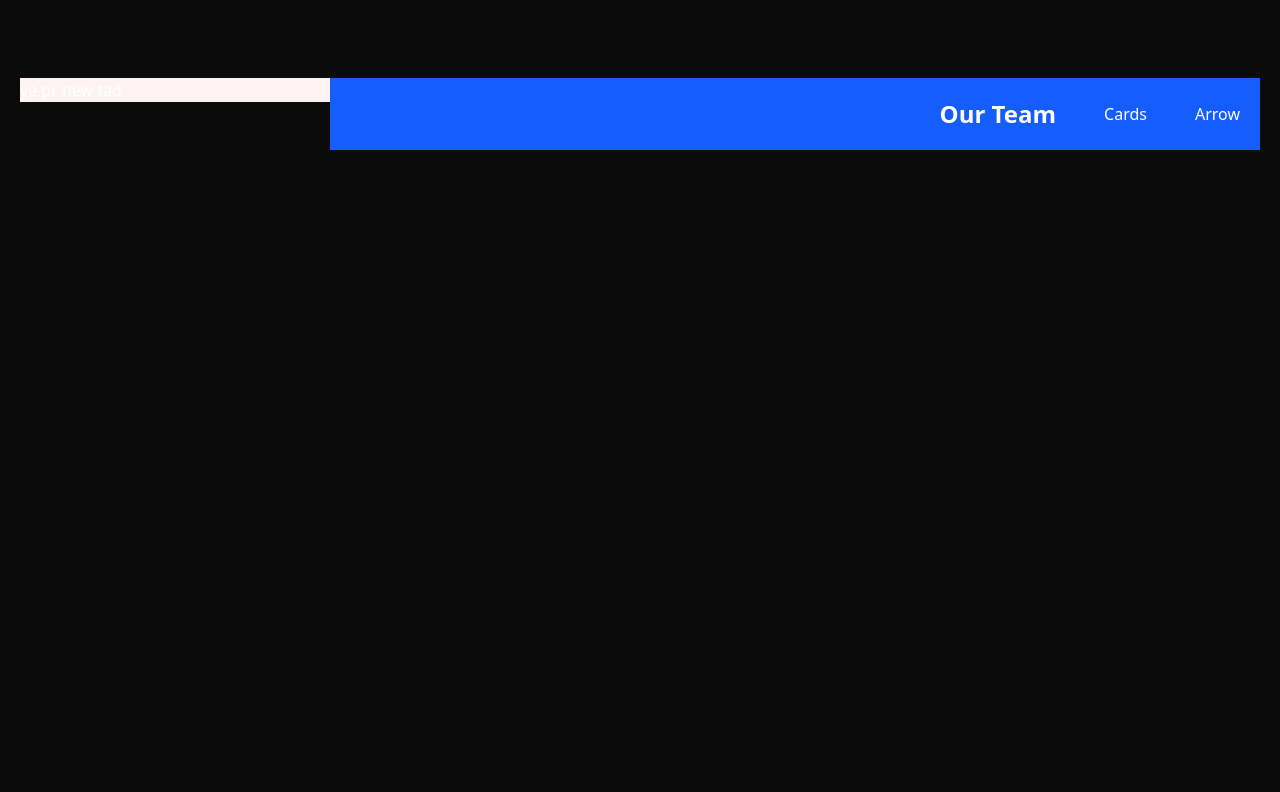
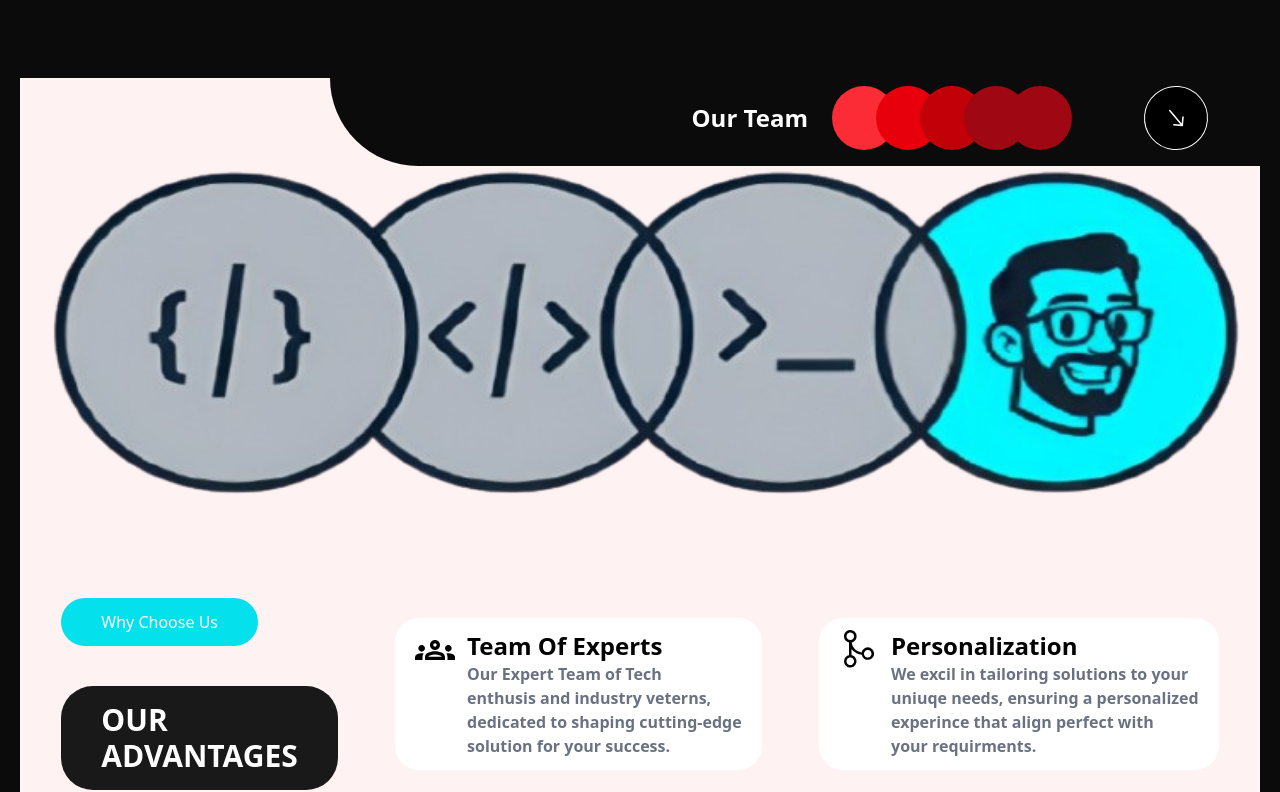
Before and after one commit to hassaanhaider88/HMKCodeWeb, a React (Vite) app: page / in a window 1280 px wide. Shown: the part 718-1510 px from the top of the page. Built offline with nearby package versions, Linux system fonts and the light colour scheme.

Commit message:
Our Team Section COded DOne

```diff
--- a/src/Components/OurTeamSection.jsx
+++ b/src/Components/OurTeamSection.jsx
@@ -1,4 +1,8 @@
+import { MdOutlineGroups } from "react-icons/md";
+import { BsArrowDown } from "react-icons/bs";
 import React from "react";
+import { BsArrowRight } from "react-icons/bs";
+import { VscGitMerge } from "react-icons/vsc";
 
 const OurTeamSection = () => {
   const OurTeamData = [
@@ -29,13 +33,61 @@ const OurTeamSection = () => {
   ];
   return (
     <div className="min-h-screen px-16 py-12 md:px-5 md:py-4 w-full rounded-3xl">
-      <div className="OurTaemCard relative w-full bg-red-50 h-full ">
-        <div className="OutTeamTagOnRightTop right-0 gap-12 pr-5 flex justify-end items-center w-[75%] py-5 bg-blue-600 absolute">
-          <p className="text-2xl font-semibold">Our Team</p>
-          <div>Cards</div>
-          <div>Arrow</div>
+      <div className="OurTaemCard  relative w-full bg-red-50 h-full ">
+        <div
+          style={{ borderRadius: "0px 0px 0px 100px" }}
+          className="OutTeamTagOnRightTop right-0 pr-5 flex justify-end items-center w-full md:w-[75%] pt-2 pb-4 bg-[#0B0B0B]  absolute"
+        >
+          <p className="text-2xl sm:translate-x-0 translate-x-10 font-semibold">Our Team</p>
+          <div className="flex gap-3 translate-x-30 sm:translate-x-6 items-center justify-center">
+            <div className="h-16 w-16 bg-red-500 rounded-full"></div>
+            <div className="h-16 w-16 -translate-x-8 bg-red-600 rounded-full"></div>
+            <div className="h-16 w-16 -translate-x-16 bg-red-700 rounded-full"></div>
+            <div className="h-16 w-16 -translate-x-24 bg-red-800 rounded-full"></div>
+            <div className="h-16 w-16 -translate-x-32 bg-red-800 rounded-full"></div>
+          </div>
+          <div className="h-16 sm:flex hidden w-16 -translate-x-8  -rotate-40 border border-white rounded-full bg-black text-white  justify-center items-center">
+            <BsArrowDown size={24} />
+          </div>
         </div>
-        ye pr new tad
+        <img
+          src="./HMKCodeWebLogo.png"
+          className="bg-cover bg-fixed w-full h-[65vh]"
+          alt=""
+        />
+        <div className="BottomSidedThreeCards w-full pb-6 flex flex-wrap gap-4 justify-evenly items-center">
+          <div className="ButtonAndHeadingCard flex flex-col gap-10 ">
+            <button className="py-3 w-fit px-10 bg-[#04E1EC] rounded-4xl ">
+              Why Choose Us
+            </button>
+            <div className="py-4 bg-[#191919] rounded-4xl px-10 text-3xl font-semibold">
+              OUR <br /> ADVANTAGES
+            </div>
+          </div>
+          <div className="CenterCard flex gap-3 bg-white text-black py-3 px-5 rounded-3xl">
+            <MdOutlineGroups size={40} />
+            <div>
+              <h1 className="text-2xl font-semibold">Team Of Experts</h1>
+              <p className="text-md text-gray-500 font-semibold">
+                Our Expert Team of Tech <br /> enthusis and industry veterns,{" "}
+                <br />
+                dedicated to shaping cutting-edge <br /> solution for your
+                success.
+              </p>
+            </div>
+          </div>
+          <div className="LastCard flex gap-3 bg-white text-black py-3 px-5 rounded-3xl">
+            <VscGitMerge size={40} />
+            <div>
+              <h1 className="text-2xl font-semibold">Personalization</h1>
+              <p className="text-md text-gray-500 font-semibold">
+                We excil in tailoring solutions to your <br /> uniuqe needs,
+                ensuring a personalized <br /> experince that align perfect with
+                <br /> your requirments.
+              </p>
+            </div>
+          </div>
+        </div>
       </div>
     </div>
   );
```
